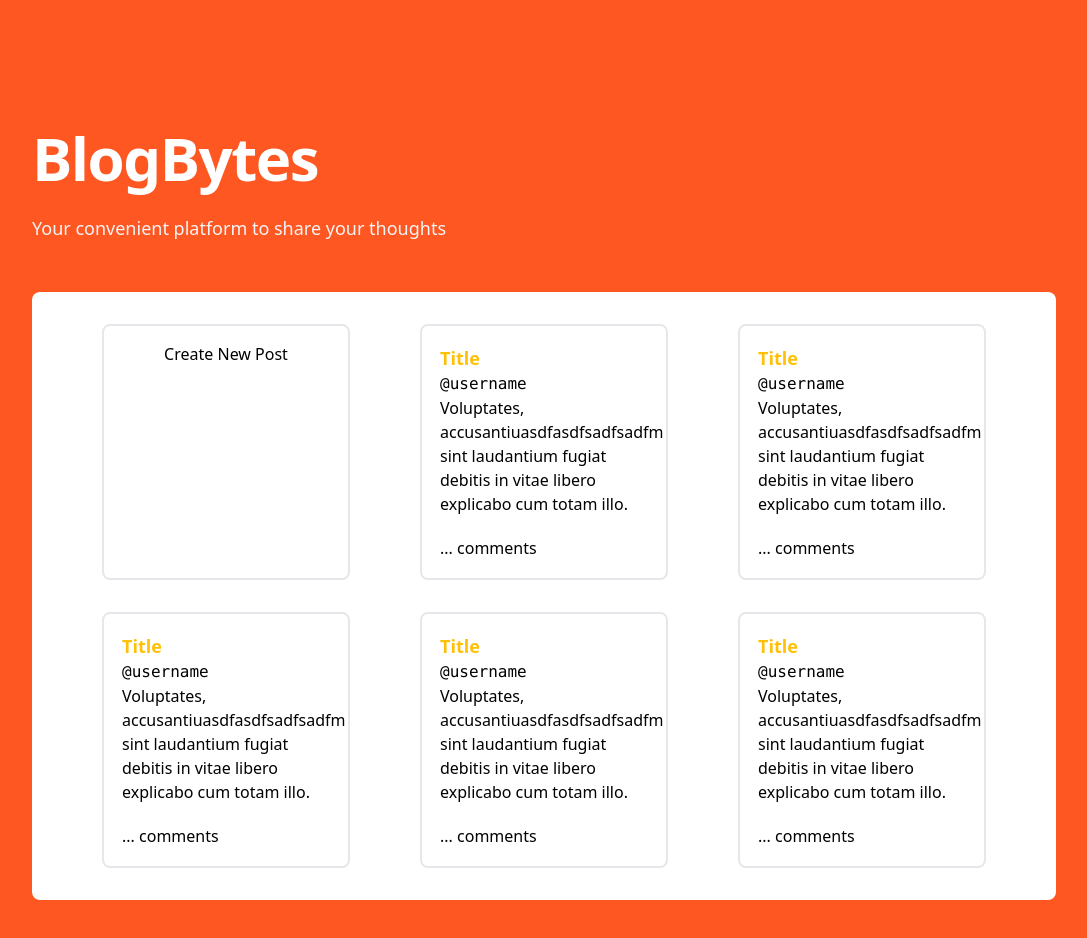
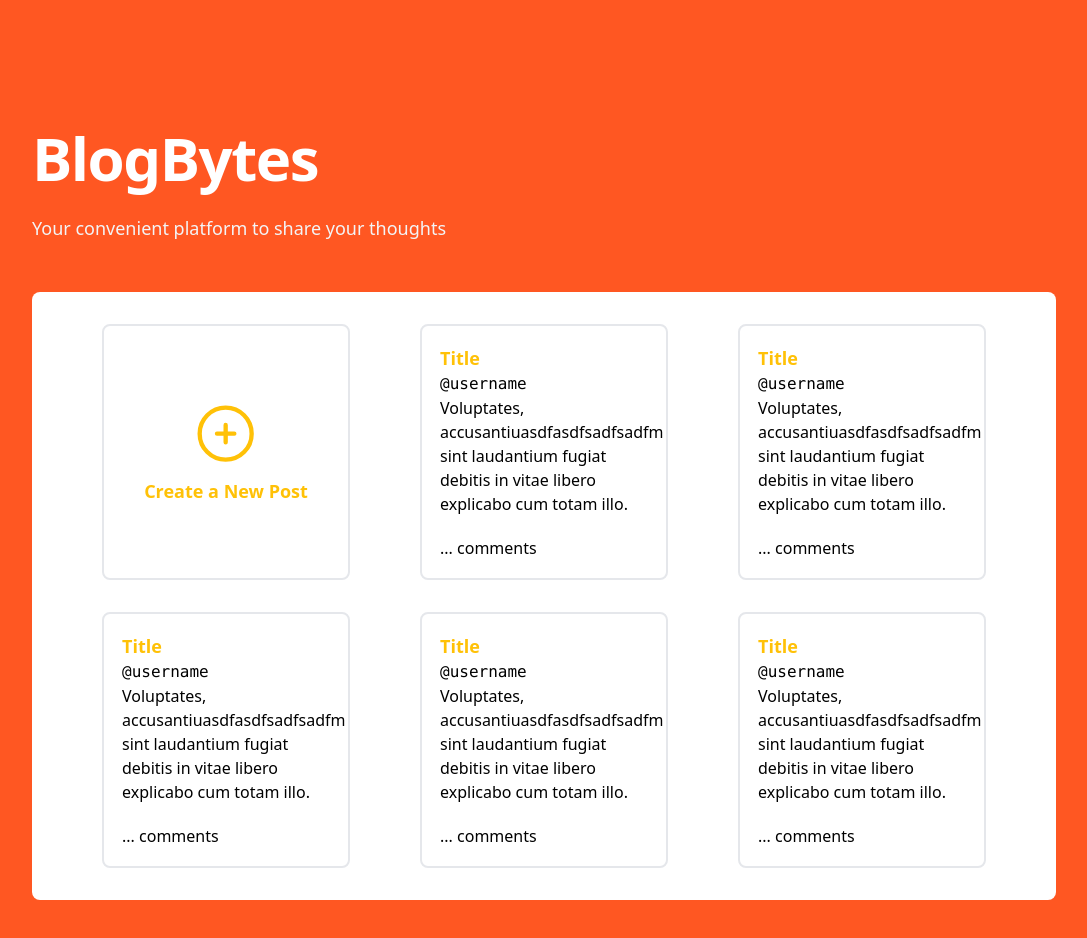
Before and after one commit to john-roufaeil/blog-app, a Next.js app: page / in a window 1280 px wide. Shown: the top 938 px of the page, without its empty margins (96-1183 px from the left). Built offline with nearby package versions, Linux system fonts and the light colour scheme.

Commit message:
feat: basic styling of homepage

```diff
--- a/package.json
+++ b/package.json
@@ -12,8 +12,10 @@
   "dependencies": {
     "@apollo/client": "^3.10.5",
     "@apollo/server": "^4.10.4",
+    "@heroicons/react": "^2.1.4",
     "apollo-server": "^3.13.0",
     "graphql": "^16.8.2",
+    "heroicons": "^2.1.4",
     "next": "14.2.2",
     "node-fetch": "^3.3.2",
     "react": "^18",
--- a/src/app/components/Card.tsx
+++ b/src/app/components/Card.tsx
@@ -4,7 +4,7 @@ import { useQuery } from '@apollo/client';
 
 export default function Card() {
     return (
-        <div className="border-grey-50 rounded-lg border-2 w-1/4 h-64 m-4
+        <div className="border-grey-50 rounded-lg border-2 sm:w-1/4 h-64 m-4
         hover:border-primary hover:cursor-pointer transition-colors duration-50
         hover:bg-orange-50  group">
             <div className=' p-4 flex flex-col align-between justify-between border-transparent
--- a/src/app/components/CreatePostBtn.tsx
+++ b/src/app/components/CreatePostBtn.tsx
@@ -1,14 +1,17 @@
 import React from 'react';
 import { useQuery } from '@apollo/client';
-// import AddOutlineIcon from ''
-
+// import PlusCircle
+import { PlusCircleIcon } from '@heroicons/react/24/outline'
 
 export default function CreatePostBtn() {
     return (
-        <div className="border-grey-50 rounded-lg border-2 w-1/4 min-h-64 m-4 p-4 hover:border-primary hover:cursor-pointer transition-colors duration-500 hover:border-4 hover:bg-orange-50 flex justify-center align-middle">
-            <div>
-
-                <p>Create New Post</p>
+        <div className="border-grey-50 rounded-lg border-2 sm:w-1/4 h-64 m-4
+        hover:border-primary hover:cursor-pointer transition-colors duration-50
+        hover:bg-orange-50  group">
+            <div className=' p-4 flex flex-col items-center justify-center border-transparent
+             group-hover:border-primary border-2 w-full h-full text-secondary group-hover:text-primary'>
+                <PlusCircleIcon className="w-1/3 mb-2" />
+                <p className="font-semibold text-lg">Create a New Post</p>
             </div>
         </div>
     );
```
Also changed, not shown: graphQL/queries.ts (+65 -32 lines), graphQL/server.js (+8 -1 lines), 1 other file (tests, documents, lock files or other folders).
